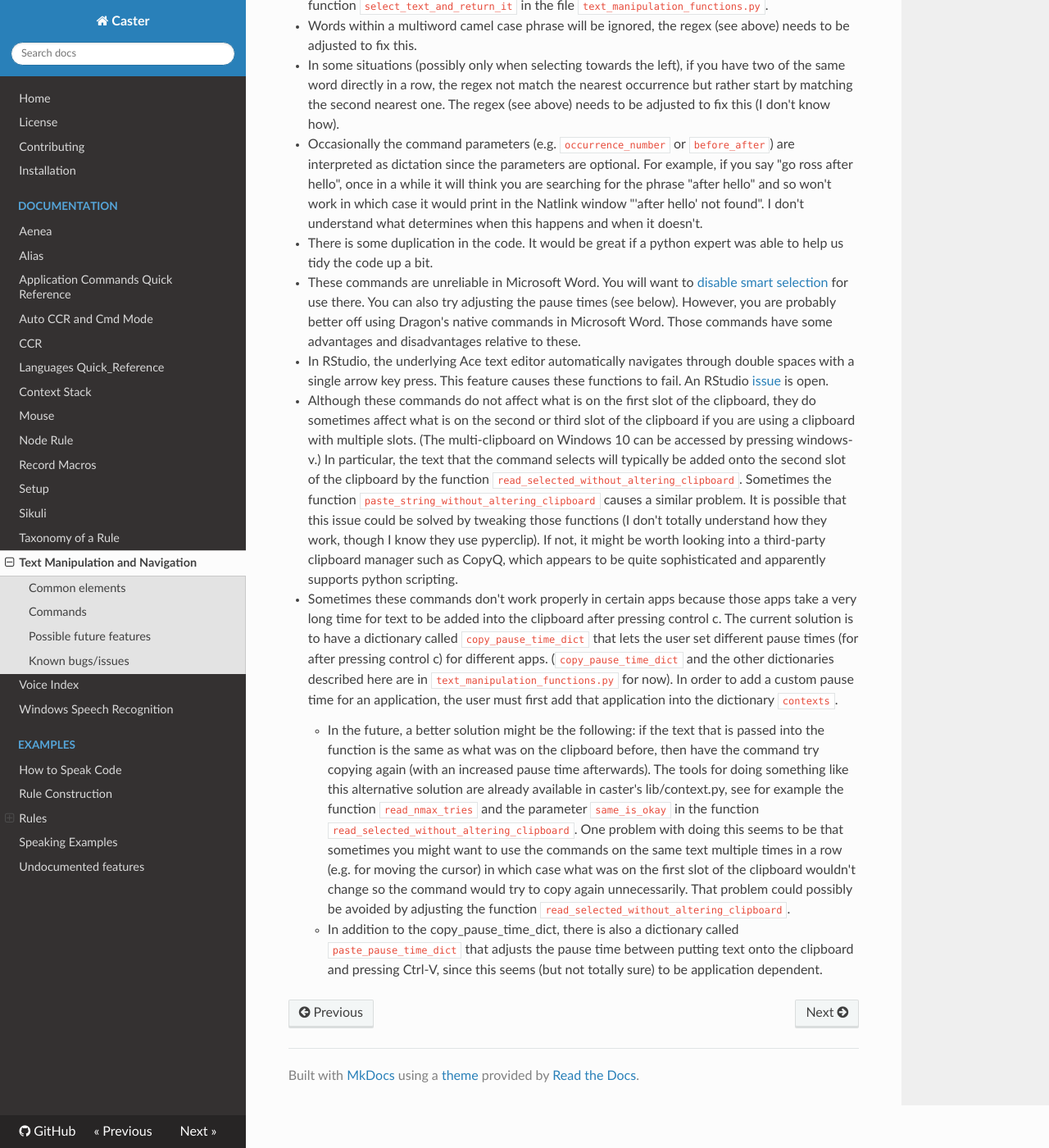
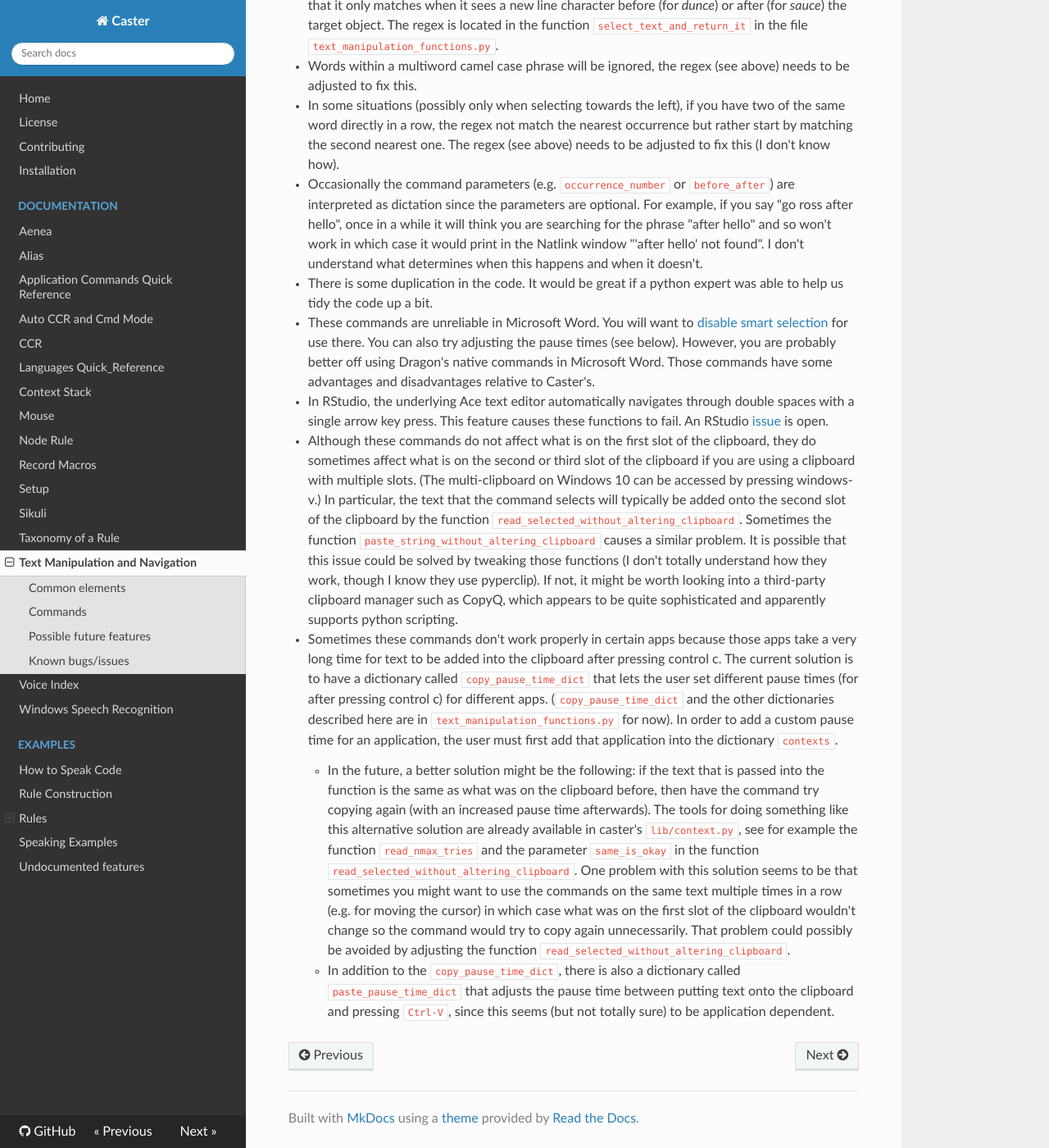
Before and after one commit to dictation-toolbox/Caster, an MkDocs documentation site: the page built from castervoice/doc/readthedocs/Text_Manipulation.md, in a window 1280 px wide and 1400 px high, scrolled down 2425 px. Shown: the whole window at 82% size. Built offline with MkDocs 1.6.1, drawn with Linux system fonts in a browser that asks for light colours; nearby versions of some CDN libraries; comment, search, counter and statistics services are not loaded; part of the change alters nothing that is shown; some of the changed text lies outside the part shown.

Commit message:
tm docs tweak

```diff
--- a/castervoice/doc/readthedocs/Text_Manipulation.md
+++ b/castervoice/doc/readthedocs/Text_Manipulation.md
@@ -1,6 +1,6 @@
 # Text Manipulation and Navigation
 
-Caster provides powerful text manipulation and navigation features. These functions are brand new, experimental, and subject to change (perhaps based on your feedback!). Contributions wanted, discuss first [here](https://github.com/dictation-toolbox/Caster/issues/579)
+Caster provides powerful text manipulation and navigation features. These functions are brand new, experimental, and subject to change (perhaps based on your feedback!). We encourage contributions; please discuss your ideas [here](https://github.com/dictation-toolbox/Caster/issues/579). These commands are "CCR" so are able to be combined with other CCR commands.
 
 ## Common elements
 
@@ -43,21 +43,21 @@ Please feel free to try and implement these and submit a pull request!
 - Replacing with Caster-formatted text (e.g. _replace lease caster with gum caster_).
 - Selecting with Caster-formatted text (e.g. _grab lease tie caster_).
 - Very powerful selection and replacement using Caster-style typing (e.g. _replace lease tie caster minus gum style ace gum typing with tie caster minus laws formatted text_).
-- Quick format switching (e.g. _switch [format of] very powerful to snake_).
+- Quick format switching (e.g. _switch lease [format of] very powerful to snake_).
 - Limit dictation recognition to only elements that are there. Currently, the voice recognition software provides its best guess at what you mean, rather than Caster limiting the options to what is in the selection.
 - Use line numbers as location limiters (e.g. go line one fifty nine third right prekris).
 
 ## Known bugs/issues
-- Report bugs and discuss solutions [here](https://github.com/dictation-toolbox/Caster/issues/579)
-- Sometimes the keypress speed seems to be is too slow so that the cursor takes too long to move to the desired location (seems to be application dependent).
-- Currently, using _sauce/dunce_ includes the current line in the search and _lease/ross_ allows the user to specify a number of lines to search over. To fix this, we would need to adjust the regex for the case when _sauce/dunce_ is specified so that it only matches when it sees a new line character before (for _dunce_) or after (for _sauce_) the target object. The regex is located in the function `select_text_and_return_it` in the file `text_manipulation_functions.py`.
+- Report bugs and discuss solutions [here](https://github.com/dictation-toolbox/Caster/issues/579).
+- In some applications, the keypress speed is slow such that the cursor takes a long time to move to the desired location (seems to be application dependent).
+- Currently, using _sauce/dunce_ includes the current line in the search (it shouldn't) and _lease/ross_ allows the user to specify a number of lines to search over (it should only search the current line). To fix this, we would need to adjust the regex for the case when _sauce/dunce_ is specified so that it only matches when it sees a new line character before (for _dunce_) or after (for _sauce_) the target object. The regex is located in the function `select_text_and_return_it` in the file `text_manipulation_functions.py`.
 - Words within a multiword camel case phrase will be ignored, the regex (see above) needs to be adjusted to fix this.
 - In some situations (possibly only when selecting towards the left), if you have two of the same word directly in a row, the regex not match the nearest occurrence but rather start by matching the second nearest one. The regex (see above) needs to be adjusted to fix this (I don't know how).
 - Occasionally the command parameters (e.g. `occurrence_number` or `before_after`) are interpreted as dictation since the parameters are optional. For example, if you say "go ross after hello", once in a while it will think you are searching for the phrase "after hello" and so won't work in which case it would print in the Natlink window "'after hello' not found". I don't understand what determines when this happens and when it doesn't.
 - There is some duplication in the code. It would be great if a python expert was able to help us tidy the code up a bit.
-- These commands are unreliable in Microsoft Word. You will want to [disable smart selection](https://superuser.com/questions/962710/how-to-make-microsoft-word-selection-behave-like-it-would-in-a-plain-text-editor) for use there. You can also try adjusting the pause times (see below). However, you are probably better off using Dragon's native commands in Microsoft Word. Those commands have some advantages and disadvantages relative to these.
+- These commands are unreliable in Microsoft Word. You will want to [disable smart selection](https://superuser.com/questions/962710/how-to-make-microsoft-word-selection-behave-like-it-would-in-a-plain-text-editor) for use there. You can also try adjusting the pause times (see below). However, you are probably better off using Dragon's native commands in Microsoft Word. Those commands have some advantages and disadvantages relative to Caster's.
 - In RStudio, the underlying Ace text editor automatically navigates through double spaces with a single arrow key press. This feature causes these functions to fail. An RStudio [issue](https://github.com/rstudio/rstudio/issues/4934) is open.
 - Although these commands do not affect what is on the first slot of the clipboard, they do sometimes affect what is on the second or third slot of the clipboard if you are using a clipboard with multiple slots. (The multi-clipboard on Windows 10 can be accessed by pressing windows-v.) In particular, the text that the command selects will typically be added onto the second slot of the clipboard by the function `read_selected_without_altering_clipboard`. Sometimes the function `paste_string_without_altering_clipboard` causes a similar problem. It is possible that this issue could be solved by tweaking those functions (I don't totally understand how they work, though I know they use pyperclip). If not, it might be worth looking into a third-party clipboard manager such as CopyQ, which appears to be quite sophisticated and apparently supports python scripting.
 - Sometimes these commands don't work properly in certain apps because those apps take a very long time for text to be added into the clipboard after pressing control c. The current solution is to have a dictionary called `copy_pause_time_dict` that lets the user set different pause times (for after pressing control c) for different apps. (`copy_pause_time_dict` and the other dictionaries described here are in `text_manipulation_functions.py` for now). In order to add a custom pause time for an application, the user must first add that application into the dictionary `contexts`.
-    - In the future, a better solution might be the following:  if the text that is passed into the function is the same as what was on the clipboard before, then have the command try copying again (with an increased pause time afterwards). The tools for doing something like this alternative solution are already available in caster's lib/context.py, see for example the function `read_nmax_tries` and the parameter `same_is_okay` in the function `read_selected_without_altering_clipboard`. One problem with doing this seems to be that sometimes you might want to use the commands on the same text multiple times in a row (e.g. for moving the cursor) in which case what was on the first slot of the clipboard wouldn't change so the command would try to copy again unnecessarily. That problem could possibly be avoided by adjusting the function `read_selected_without_altering_clipboard`.
-    - In addition to the copy_pause_time_dict, there is also a dictionary called `paste_pause_time_dict` that adjusts the pause time between putting text onto the clipboard and pressing Ctrl-V, since this seems (but not totally sure) to be application dependent.
+    - In the future, a better solution might be the following:  if the text that is passed into the function is the same as what was on the clipboard before, then have the command try copying again (with an increased pause time afterwards). The tools for doing something like this alternative solution are already available in caster's `lib/context.py`, see for example the function `read_nmax_tries` and the parameter `same_is_okay` in the function `read_selected_without_altering_clipboard`. One problem with this solution seems to be that sometimes you might want to use the commands on the same text multiple times in a row (e.g. for moving the cursor) in which case what was on the first slot of the clipboard wouldn't change so the command would try to copy again unnecessarily. That problem could possibly be avoided by adjusting the function `read_selected_without_altering_clipboard`.
+    - In addition to the `copy_pause_time_dict`, there is also a dictionary called `paste_pause_time_dict` that adjusts the pause time between putting text onto the clipboard and pressing `Ctrl-V`, since this seems (but not totally sure) to be application dependent.
```
